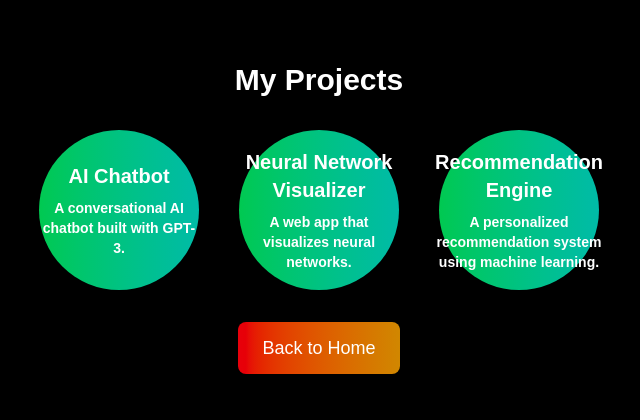
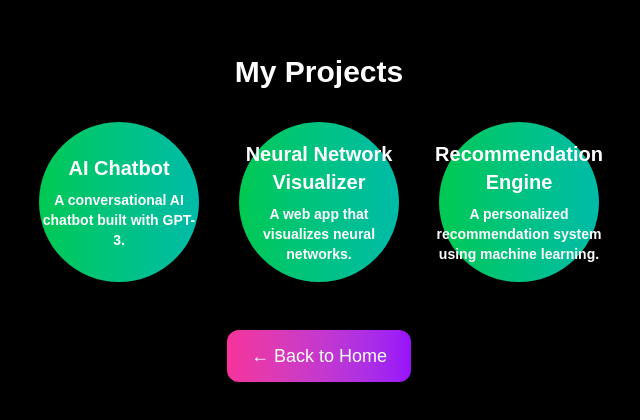
Before and after one commit to Kinfernopixel/ai-portfolio, a Next.js app: page /projects in a window 1280 px wide. Shown: the part 182-602 px from the top of the page, without its empty margins (321-961 px from the left). Built offline with nearby package versions, Linux system fonts and the light colour scheme.

Commit message:
made changes on the pages with back buton

```diff
--- a/src/app/contact/page.js
+++ b/src/app/contact/page.js
@@ -47,14 +47,18 @@ export default function Contact() {
         </div>
       )}
 
+        {/* Back to Landing Page Button */}
+      <div className="flex justify-center mt-12">
         <Link href="/">
-        <motion.button
-          whileHover={{ scale: 1.1 }}
-          className="mt-8 px-6 py-3 bg-gradient-to-r from-red-600 to-yellow-600 rounded-lg text-white text-lg"
-        >
-          Back to Home
-        </motion.button>
-      </Link>
+            <motion.button
+            whileHover={{ scale: 1.1 }}
+            transition={{ duration: 0.3 }}
+            className="px-6 py-3 bg-gradient-to-r from-pink-500 to-purple-600 rounded-xl text-white text-lg shadow-md hover:shadow-[0_0_20px_rgba(236,72,153,0.8)] transition-all"
+            >
+            ← Back to Home
+            </motion.button>
+        </Link>
+      </div>
     </div>
   );
 }
--- a/src/app/projects/page.js
+++ b/src/app/projects/page.js
@@ -32,14 +32,17 @@ export default function Projects() {
       </div>
 
       {/* Back to Landing Page Button */}
+      <div className="flex justify-center mt-12">
         <Link href="/">
             <motion.button
             whileHover={{ scale: 1.1 }}
-          className="mt-8 px-6 py-3 bg-gradient-to-r from-red-600 to-yellow-600 rounded-lg text-white text-lg"
+            transition={{ duration: 0.3 }}
+            className="px-6 py-3 bg-gradient-to-r from-pink-500 to-purple-600 rounded-xl text-white text-lg shadow-md hover:shadow-[0_0_20px_rgba(236,72,153,0.8)] transition-all"
             >
-          Back to Home
+            ← Back to Home
             </motion.button>
         </Link>
       </div>
+    </div>
   );
 }
--- a/src/app/skills/page.js
+++ b/src/app/skills/page.js
@@ -32,14 +32,17 @@ export default function Skills() {
       </div>
 
       {/* Back to Landing Page Button */}
+      <div className="flex justify-center mt-12">
         <Link href="/">
             <motion.button
             whileHover={{ scale: 1.1 }}
-          className="mt-8 px-6 py-3 bg-gradient-to-r from-red-600 to-yellow-600 rounded-lg text-white text-lg"
+            transition={{ duration: 0.3 }}
+            className="px-6 py-3 bg-gradient-to-r from-pink-500 to-purple-600 rounded-xl text-white text-lg shadow-md hover:shadow-[0_0_20px_rgba(236,72,153,0.8)] transition-all"
             >
-          Back to Home
+            ← Back to Home
             </motion.button>
         </Link>
       </div>
+    </div>
   );
 }
--- a/src/app/timeline/page.js
+++ b/src/app/timeline/page.js
@@ -31,16 +31,19 @@ export default function Timeline() {
           </motion.div>
         ))}
       </div>
-
       {/* Back to Landing Page Button */}
+      <div className="flex justify-center mt-12">
         <Link href="/">
             <motion.button
             whileHover={{ scale: 1.1 }}
-          className="mt-8 px-6 py-3 bg-gradient-to-r from-red-600 to-yellow-600 rounded-lg text-white text-lg"
+            transition={{ duration: 0.3 }}
+            className="px-6 py-3 bg-gradient-to-r from-pink-500 to-purple-600 rounded-xl text-white text-lg shadow-md hover:shadow-[0_0_20px_rgba(236,72,153,0.8)] transition-all"
             >
-          Back to Home
+            ← Back to Home
             </motion.button>
         </Link>
       </div>
+
+    </div>
   );
 }
```
Lines whose indentation alone changed are shown as unchanged.
